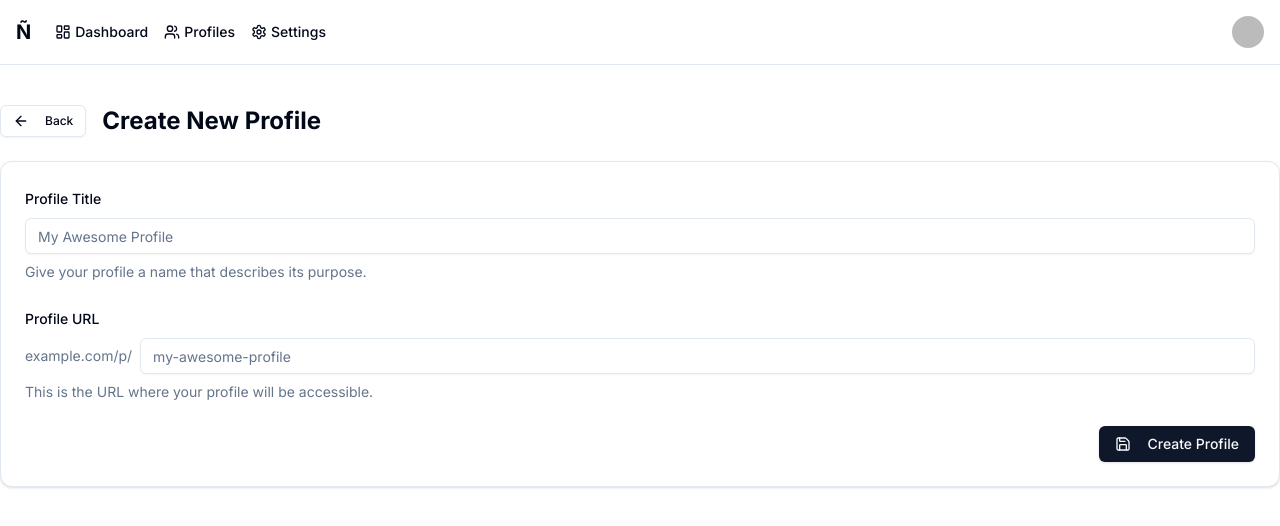
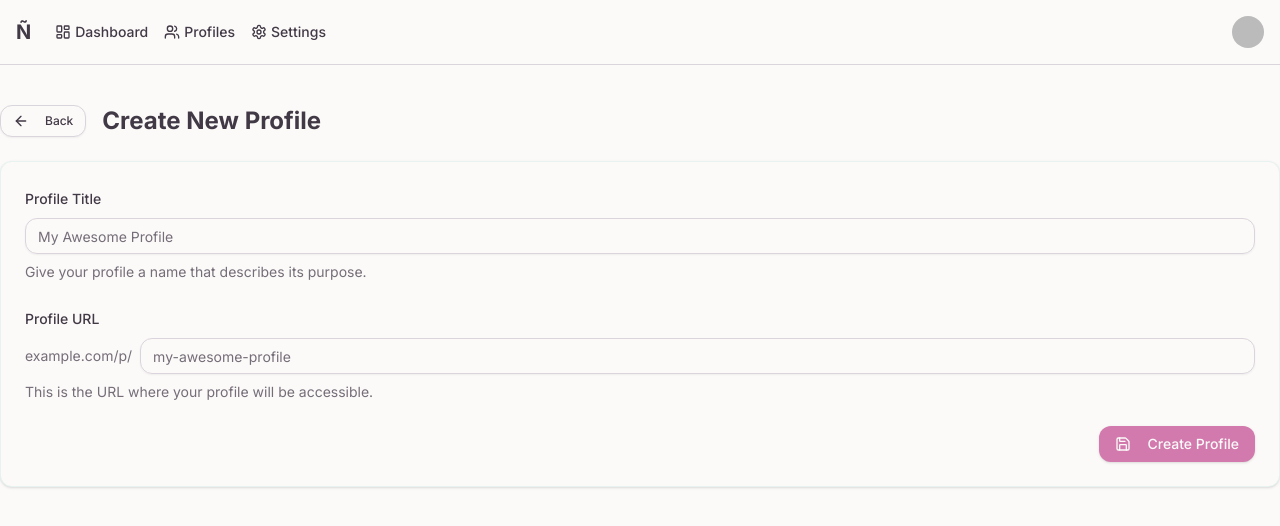
Before and after one commit to antoniwan/pb-zoom, a Next.js app: page /dashboard/profiles/new in a window 1280 px wide. Shown: the top 526 px of the page. Built offline with nearby package versions, Linux system fonts and the light colour scheme; no server answers; sample sign-in values are in the browser's storage.

Commit message:
Refactor UI theme and styling with soft color palette and rounded design

```diff
--- a/app/dashboard/profiles/new/page.tsx
+++ b/app/dashboard/profiles/new/page.tsx
@@ -73,10 +73,10 @@ export default function NewProfilePage() {
           slug,
           isPublic: false,
           theme: {
-            primaryColor: "#3b82f6",
-            secondaryColor: "#10b981",
-            backgroundColor: "#ffffff",
-            textColor: "#1f2937",
+            primaryColor: "#e779c1", // Soft pink
+            secondaryColor: "#67e8f9", // Soft teal
+            backgroundColor: "#faf8f9", // Very light warm background
+            textColor: "#352f44", // Soft dark purple
             fontFamily: "Inter",
           },
           layout: "standard",
@@ -110,7 +110,7 @@ export default function NewProfilePage() {
   return (
     <div className="container mx-auto py-10">
       <div className="mb-6 flex items-center gap-4">
-        <Button variant="outline" size="sm" asChild>
+        <Button variant="outline" size="sm" className="rounded-xl" asChild>
           <Link href="/dashboard">
             <ArrowLeft className="mr-2 h-4 w-4" /> Back
           </Link>
@@ -118,14 +118,20 @@ export default function NewProfilePage() {
         <h1 className="text-2xl font-bold">Create New Profile</h1>
       </div>
 
-      <Card>
+      <Card className="rounded-xl border-secondary/30">
         <CardContent className="pt-6">
           <form onSubmit={handleSubmit} className="space-y-6">
             {error && <div className="rounded-md bg-red-50 p-3 text-sm text-red-500">{error}</div>}
 
             <div className="space-y-2">
               <Label htmlFor="title">Profile Title</Label>
-              <Input id="title" value={title} onChange={handleTitleChange} placeholder="My Awesome Profile" />
+              <Input
+                id="title"
+                value={title}
+                onChange={handleTitleChange}
+                placeholder="My Awesome Profile"
+                className="rounded-xl"
+              />
               <p className="text-sm text-muted-foreground">Give your profile a name that describes its purpose.</p>
             </div>
 
@@ -133,13 +139,19 @@ export default function NewProfilePage() {
               <Label htmlFor="slug">Profile URL</Label>
               <div className="flex items-center space-x-2">
                 <span className="text-sm text-muted-foreground">example.com/p/</span>
-                <Input id="slug" value={slug} onChange={handleSlugChange} placeholder="my-awesome-profile" />
+                <Input
+                  id="slug"
+                  value={slug}
+                  onChange={handleSlugChange}
+                  placeholder="my-awesome-profile"
+                  className="rounded-xl"
+                />
               </div>
               <p className="text-sm text-muted-foreground">This is the URL where your profile will be accessible.</p>
             </div>
 
             <div className="flex justify-end">
-              <Button type="submit" disabled={isLoading}>
+              <Button type="submit" disabled={isLoading} className="rounded-xl">
                 <Save className="mr-2 h-4 w-4" />
                 {isLoading ? "Creating..." : "Create Profile"}
               </Button>
--- a/app/globals.css
+++ b/app/globals.css
@@ -4,104 +4,77 @@
 
 @layer base {
   :root {
-    --background: 0 0% 100%;
+    --background: 40 30% 98%;
+    --foreground: 280 10% 25%;
 
-    --foreground: 222.2 84% 4.9%;
+    --card: 40 30% 98%;
+    --card-foreground: 280 10% 25%;
 
-    --card: 0 0% 100%;
+    --popover: 40 30% 98%;
+    --popover-foreground: 280 10% 25%;
 
-    --card-foreground: 222.2 84% 4.9%;
+    --primary: 325 50% 65%;
+    --primary-foreground: 40 30% 98%;
 
-    --popover: 0 0% 100%;
+    --secondary: 180 40% 80%;
+    --secondary-foreground: 280 10% 25%;
 
-    --popover-foreground: 222.2 84% 4.9%;
+    --muted: 40 20% 92%;
+    --muted-foreground: 280 5% 45%;
 
-    --primary: 222.2 47.4% 11.2%;
+    --accent: 280 30% 90%;
+    --accent-foreground: 280 10% 25%;
 
-    --primary-foreground: 210 40% 98%;
+    --destructive: 350 60% 65%;
+    --destructive-foreground: 40 30% 98%;
 
-    --secondary: 210 40% 96.1%;
+    --border: 280 10% 85%;
+    --input: 280 10% 85%;
+    --ring: 325 50% 65%;
 
-    --secondary-foreground: 222.2 47.4% 11.2%;
+    --chart-1: 325 50% 65%;
+    --chart-2: 180 40% 80%;
+    --chart-3: 280 30% 75%;
+    --chart-4: 40 60% 75%;
+    --chart-5: 200 50% 75%;
 
-    --muted: 210 40% 96.1%;
+    --radius: 0.75rem;
+  }
 
-    --muted-foreground: 215.4 16.3% 46.9%;
+  .dark {
+    --background: 280 20% 12%;
+    --foreground: 40 20% 90%;
 
-    --accent: 210 40% 96.1%;
+    --card: 280 20% 15%;
+    --card-foreground: 40 20% 90%;
 
-    --accent-foreground: 222.2 47.4% 11.2%;
+    --popover: 280 20% 15%;
+    --popover-foreground: 40 20% 90%;
 
-    --destructive: 0 84.2% 60.2%;
+    --primary: 325 50% 65%;
+    --primary-foreground: 40 30% 98%;
 
-    --destructive-foreground: 210 40% 98%;
+    --secondary: 180 30% 35%;
+    --secondary-foreground: 40 20% 90%;
 
-    --border: 214.3 31.8% 91.4%;
+    --muted: 280 15% 25%;
+    --muted-foreground: 40 10% 70%;
 
-    --input: 214.3 31.8% 91.4%;
+    --accent: 280 20% 30%;
+    --accent-foreground: 40 20% 90%;
 
-    --ring: 222.2 84% 4.9%;
+    --destructive: 350 60% 50%;
+    --destructive-foreground: 40 20% 90%;
 
-    --chart-1: 12 76% 61%;
+    --border: 280 20% 25%;
+    --input: 280 20% 25%;
+    --ring: 325 50% 65%;
 
-    --chart-2: 173 58% 39%;
-
-    --chart-3: 197 37% 24%;
-
-    --chart-4: 43 74% 66%;
-
-    --chart-5: 27 87% 67%;
-
-    --radius: 0.5rem;
-  }
-  .dark {
-    --background: 222.2 84% 4.9%;
-
-    --foreground: 210 40% 98%;
-
-    --card: 222.2 84% 4.9%;
-
-    --card-foreground: 210 40% 98%;
-
-    --popover: 222.2 84% 4.9%;
-
-    --popover-foreground: 210 40% 98%;
-
-    --primary: 210 40% 98%;
-
-    --primary-foreground: 222.2 47.4% 11.2%;
-
-    --secondary: 217.2 32.6% 17.5%;
-
-    --secondary-foreground: 210 40% 98%;
-
-    --muted: 217.2 32.6% 17.5%;
-
-    --muted-foreground: 215 20.2% 65.1%;
-
-    --accent: 217.2 32.6% 17.5%;
-
-    --accent-foreground: 210 40% 98%;
-
-    --destructive: 0 62.8% 30.6%;
-
-    --destructive-foreground: 210 40% 98%;
-
-    --border: 217.2 32.6% 17.5%;
-
-    --input: 217.2 32.6% 17.5%;
-
-    --ring: 212.7 26.8% 83.9%;
-
-    --chart-1: 220 70% 50%;
-
-    --chart-2: 160 60% 45%;
-
-    --chart-3: 30 80% 55%;
-
-    --chart-4: 280 65% 60%;
-
-    --chart-5: 340 75% 55%;
+    --chart-1: 325 50% 65%;
+    --chart-2: 180 40% 60%;
+    --chart-3: 280 30% 60%;
+    --chart-4: 40 60% 60%;
+    --chart-5: 200 50% 60%;
   }
 }
 
--- a/app/layout.tsx
+++ b/app/layout.tsx
@@ -1,5 +1,5 @@
 import type React from "react"
-import { Inter } from 'next/font/google'
+import { Inter } from "next/font/google"
 import "./globals.css"
 import NextAuthSessionProvider from "@/components/session-provider"
 
--- a/components/main-nav.tsx
+++ b/components/main-nav.tsx
@@ -51,7 +51,7 @@ export function MainNav() {
           <div className="flex items-center">
             <Link
               href="/"
-              className="text-xl font-bold bg-gradient-to-r from-primary to-blue-600 bg-clip-text text-transparent"
+              className="text-xl font-bold bg-gradient-to-r from-primary to-purple-400 bg-clip-text text-transparent"
             >
               Ñ
             </Link>
@@ -93,7 +93,7 @@ export function MainNav() {
                       </Avatar>
                     </Button>
                   </DropdownMenuTrigger>
-                  <DropdownMenuContent className="w-56" align="end" forceMount>
+                  <DropdownMenuContent className="w-56 rounded-xl" align="end" forceMount>
                     <DropdownMenuLabel className="font-normal">
                       <div className="flex flex-col space-y-1">
                         <p className="text-sm font-medium leading-none">{session?.user?.name}</p>
@@ -122,7 +122,7 @@ export function MainNav() {
                     <DropdownMenuSeparator />
                     <DropdownMenuItem
                       onClick={() => signOut({ callbackUrl: "/" })}
-                      className="cursor-pointer text-red-600 focus:text-red-600"
+                      className="cursor-pointer text-red-400 focus:text-red-400"
                     >
                       <LogOut className="mr-2 h-4 w-4" />
                       Log out
@@ -135,7 +135,7 @@ export function MainNav() {
                 <Button variant="ghost" size="sm" asChild>
                   <Link href="/auth/login">Sign In</Link>
                 </Button>
-                <Button size="sm" asChild>
+                <Button size="sm" className="rounded-full" asChild>
                   <Link href="/auth/register">Sign Up</Link>
                 </Button>
               </div>
@@ -187,19 +187,19 @@ export function MainNav() {
                     </div>
                   </div>
                   <div className="space-y-2">
-                    <Button variant="outline" className="w-full justify-start" asChild>
+                    <Button variant="outline" className="w-full justify-start rounded-xl" asChild>
                       <Link href="/dashboard">
                         <LayoutDashboard className="mr-2 h-4 w-4" />
                         Dashboard
                       </Link>
                     </Button>
-                    <Button variant="outline" className="w-full justify-start" asChild>
+                    <Button variant="outline" className="w-full justify-start rounded-xl" asChild>
                       <Link href="/dashboard/profiles">
                         <User className="mr-2 h-4 w-4" />
                         My Profiles
                       </Link>
                     </Button>
-                    <Button variant="outline" className="w-full justify-start" asChild>
+                    <Button variant="outline" className="w-full justify-start rounded-xl" asChild>
                       <Link href="/dashboard/settings">
                         <Settings className="mr-2 h-4 w-4" />
                         Settings
@@ -207,7 +207,7 @@ export function MainNav() {
                     </Button>
                     <Button
                       variant="destructive"
-                      className="w-full justify-start"
+                      className="w-full justify-start rounded-xl"
                       onClick={() => signOut({ callbackUrl: "/" })}
                     >
                       <LogOut className="mr-2 h-4 w-4" />
@@ -217,10 +217,10 @@ export function MainNav() {
                 </div>
               ) : (
                 <div className="flex flex-col gap-3">
-                  <Button className="w-full" asChild>
+                  <Button className="w-full rounded-xl" asChild>
                     <Link href="/auth/register">Sign Up</Link>
                   </Button>
-                  <Button variant="outline" className="w-full" asChild>
+                  <Button variant="outline" className="w-full rounded-xl" asChild>
                     <Link href="/auth/login">Sign In</Link>
                   </Button>
                 </div>
```
Also changed, not shown: app/page.tsx (+24 -19 lines), components/theme-editor.tsx (+119 -2 lines).
